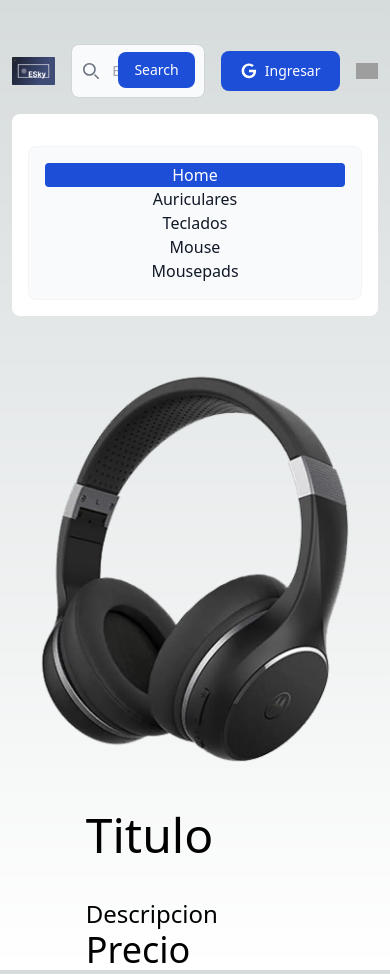
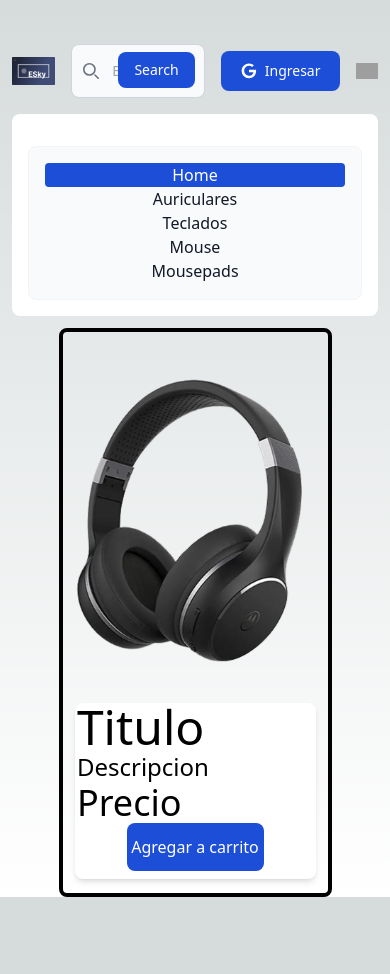
Before and after one commit to AlbaErik/Alba-Zanconi-proyecto-nextjs, a Next.js app in the folder nextjs-dashboard/: page /user/product in a window 390 px wide. After the commit the page ends 897 px from the top, so only its background shows below. Built offline with nearby package versions, Linux system fonts and the light colour scheme; grey boxes are pictures that could not be loaded.

Commit message:
Product page update & responsivness update

```diff
--- a/nextjs-dashboard/src/app/components/admin_label.tsx
+++ b/nextjs-dashboard/src/app/components/admin_label.tsx
@@ -2,7 +2,7 @@ import React from 'react';
 
 const AdminLabel: React.FC = () => {
   return (
-    <div className="flex px-3 items-center justify-center bg-blue-100 text-5xl border-4  w-full h-48 rounded-lg border-black">
+    <div className="flex px-3 text-center items-center justify-center bg-blue-100 text-5xl border-4  w-full h-48 rounded-lg border-black">
       Soy Admin
     </div>
   );
--- a/nextjs-dashboard/src/app/components/user_label.tsx
+++ b/nextjs-dashboard/src/app/components/user_label.tsx
@@ -2,7 +2,7 @@ import React from 'react';
 
 const UserLabel: React.FC = () => {
   return (
-    <div className="flex px-3 items-center justify-center bg-white text-5xl border-4  w-full h-48 rounded-lg border-black">
+    <div className="flex px-3 text-center items-center justify-center bg-white text-5xl border-4  w-full h-48 rounded-lg border-black">
       Soy Usuario
     </div>
   );
--- a/nextjs-dashboard/src/app/components/user_unregistered_login_button.tsx
+++ b/nextjs-dashboard/src/app/components/user_unregistered_login_button.tsx
@@ -3,7 +3,7 @@ import Link from 'next/link';
 
 const UserUnregisteredLoginButton: React.FC = () => {
   return (
-    <Link href="/user" className="text-gray-600 hover:text-black hover:underline">Acceder sin cuenta</Link>
+    <Link href="/user" className="text-center text-gray-600 hover:text-black hover:underline">Acceder sin cuenta</Link>
   );
 }
 
--- a/nextjs-dashboard/src/app/page.tsx
+++ b/nextjs-dashboard/src/app/page.tsx
@@ -7,7 +7,7 @@ import AdminLoginButton from './components/admin_login_button'
 
 export default function Home() {
   return (
-    <main className="">
+    <main className="mt-[5%]">
 
       <div className="flex justify-center">
         <Image
--- /dev/null
+++ b/nextjs-dashboard/src/app/user/product/components/add_cart_button.tsx
@@ -0,0 +1,9 @@
+import React from 'react';
+
+const AddToCartButton: React.FC = () => {
+  return (
+    <button className="px-[2%] text-white hover:bg-blue-900 bg-blue-700 rounded-lg h-12">Agregar a carrito</button>
+  );
+}
+
+export default AddToCartButton;
--- a/nextjs-dashboard/src/app/user/product/page.tsx
+++ b/nextjs-dashboard/src/app/user/product/page.tsx
@@ -1,4 +1,5 @@
 import Image from "next/image";
+import AddToCartButton from "./components/add_cart_button";
 
 export default function Home() {
   var imageSrc="/headphones.webp";
@@ -7,22 +8,30 @@ export default function Home() {
   var price="Precio"
 
   return (
-    <main className="flex pt-[3%] pl-[10%] pr-[10%]">
-      <div className="mx-auto lg:ml-[15%] lg:flex">
-          <Image className="card-image flex-none" src={imageSrc} alt={title} width={400} height={10}/>
-          <div className="pl-[15%] flex flex-col">
+    <main className="pt-[3%] px-[15%]">
+      <div className="md:flex py-3 px-3 border-black border-4 rounded-lg w-full">
+          <div className="lg:flex mr-3 pb-[1%]">
+            <Image className="card-image flex-none" src={imageSrc} alt={title} width={400} height={10}/>
+          </div>
+          <div className="my-[1%] px-[1%] w-full flex flex-col rounded-lg shadow-md bg-white">
+
             <div className="text-5xl">
-             {title}
+              {title}
             </div>
 
-            <div className="text-2xl mt-[15%]">
+            <div className="text-2xl">
               {description}
             </div>
-
-            <div className="mt-auto text-4xl ">
+            <div className="text-4xl">
               {price}
             </div>
+
+            <div className="flex justify-center mt-auto pb-2 ">
+              <AddToCartButton/>
+            </div>
           </div>
+
+
       </div>
     </main>
   );
```
